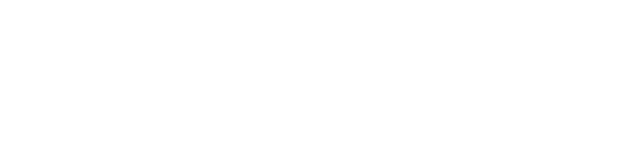
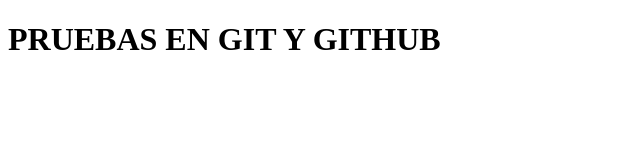
Before and after one commit to faridHocini/itAcademy, a plain HTML site: page index.html in a window 1280 px wide. Shown: the whole page, without its empty margins (0-640 px from the left). Drawn offline with Linux system fonts and the light colour scheme.

Commit message:
Modificando index.html

```diff
--- a/index.html
+++ b/index.html
@@ -7,5 +7,9 @@
 </head>
 <body>
 
+    <div>
+        <h1>PRUEBAS EN GIT Y GITHUB </h1>
+    </div>
+
 </body>
 </html>
```
